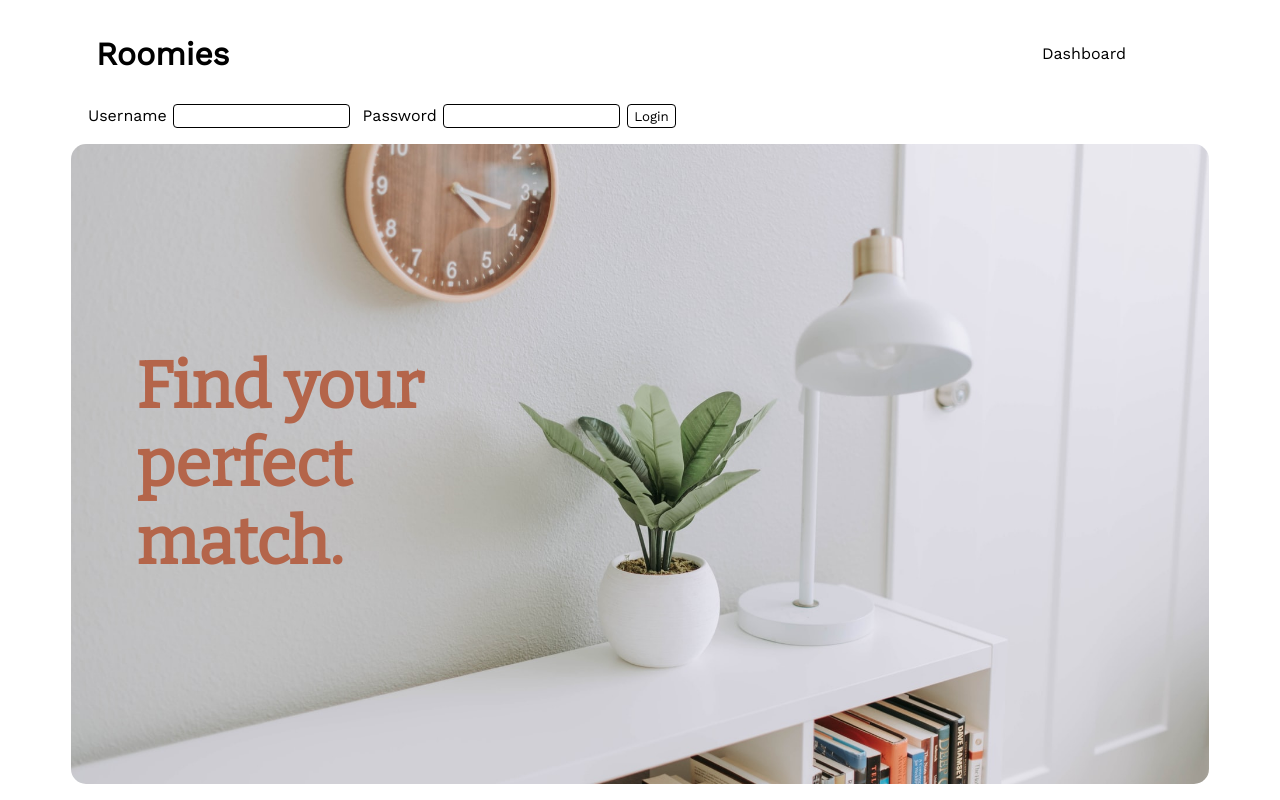
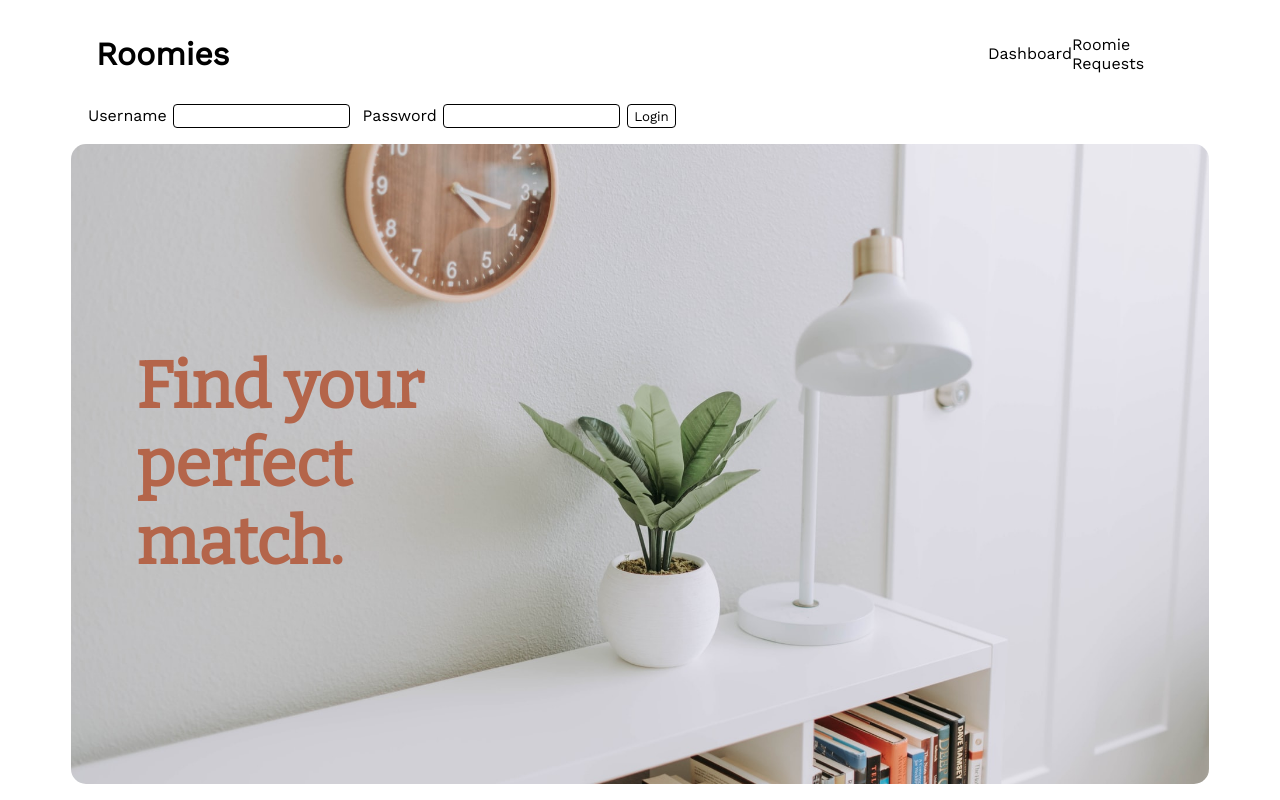
Before and after one commit to Turing-Roomies/roomies-fe, a React (Create React App) app: page / in a window 1280 px wide. Built offline with nearby package versions, Linux system fonts and the light colour scheme.

Commit message:
Added navlink for Requests

```diff
--- a/src/components/Navbar/Navbar.js
+++ b/src/components/Navbar/Navbar.js
@@ -32,6 +32,9 @@ export default function Navbar({ setCurrentUser }) {
           <li>
             <NavLink to='/dashboard' title='Dashboard' style={linkStyle} activeStyle={activeStyle}>Dashboard</NavLink>
           </li>
+          <li>
+            <NavLink to='/requests' title='Requests' style={linkStyle} activeStyle={activeStyle}>Roomie Requests</NavLink>
+          </li>
         </ul>
       </div>
       </nav>
```
